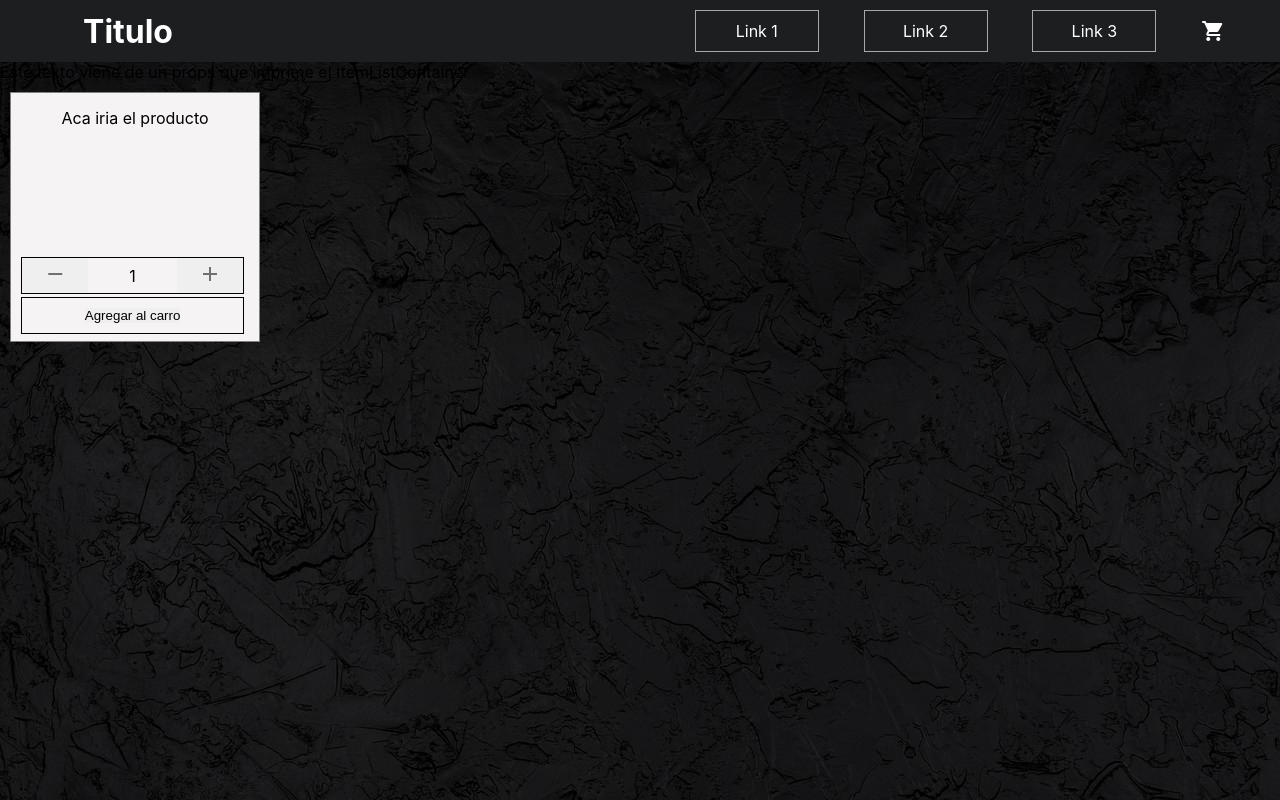
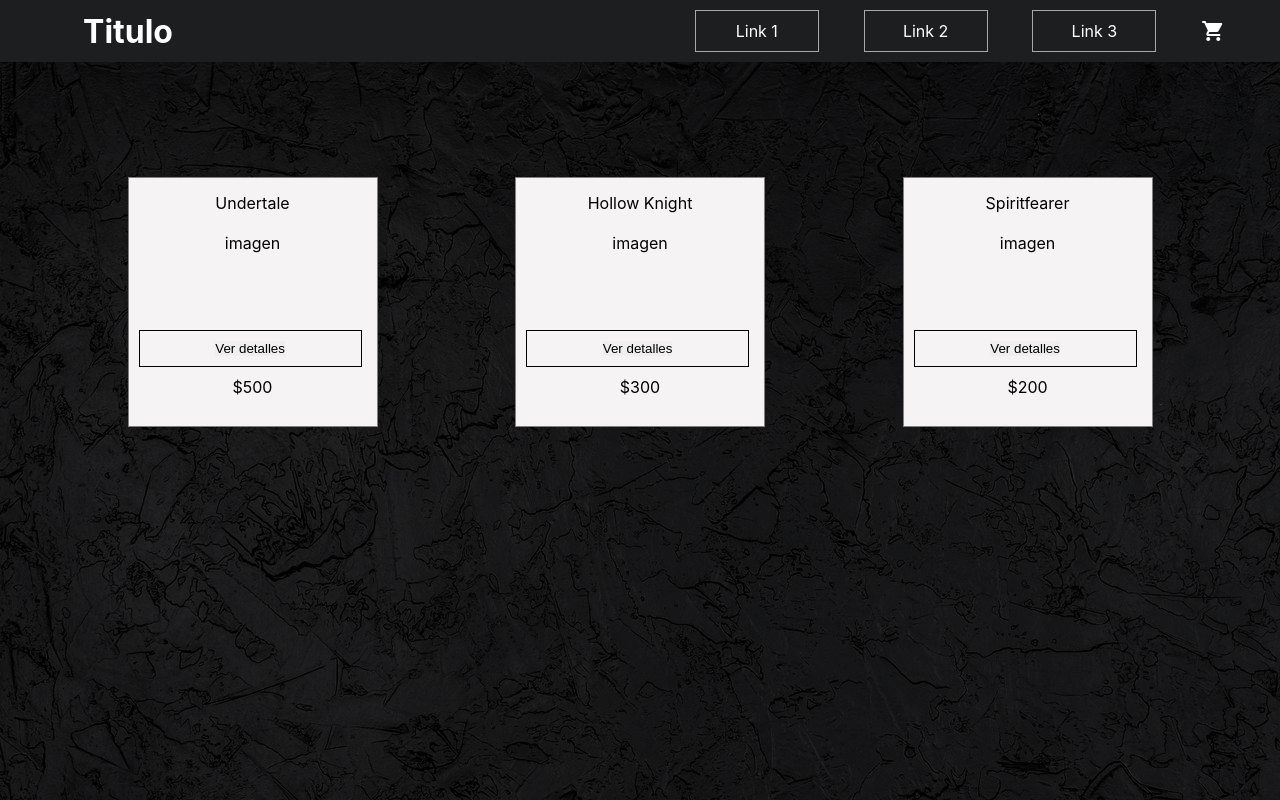
Before and after one commit to Agus-Landajo/CoderHouse-ReactJS, a React (Create React App) app: page / in a window 1280 px wide. Built offline with nearby package versions, Linux system fonts and the light colour scheme.

Commit message:
Desafio 6 - Promises, MAP, Asincronia

```diff
--- a/src/App.js
+++ b/src/App.js
@@ -8,7 +8,7 @@
     <div className="App">
       <div className="App-header"></div>
       <Header/>
-      <ItemListContainer texto="Este texto viene de un props que imprime el ItemListContainer"/>
+      <ItemListContainer/>
     </div>
   );
 }
--- /dev/null
+++ b/src/components/Item.js
@@ -0,0 +1,22 @@
+
+const Item = ({item})=>{
+    return(
+        <>
+            <div key={item.id} className="item">
+            <div className="item_img">
+              <p>{item.title}</p>
+              <br />
+              <p>{item.pictureUrl}</p>
+            </div>
+            <div className="item_details">
+              <button>
+                <p>Ver detalles</p>
+              </button>
+            </div>
+            <p>${item.price}</p>
+          </div>
+        </>
+    )
+}
+
+export default Item;
--- a/src/components/ItemCount.js
+++ b/src/components/ItemCount.js
@@ -45,6 +45,7 @@
           </button>
         </div>
       </div>
+
     </>
   );
 };
--- /dev/null
+++ b/src/components/ItemList.js
@@ -0,0 +1,15 @@
+import React from "react";
+import Item from "./Item";
+const ItemList = ({items}) => {
+  return (
+    <>
+      <div className="item_container">
+        {items.map((product) => (
+          <Item item = {product}/>
+        ))}
+      </div>
+    </>
+  );
+};
+
+export default ItemList;
--- a/src/components/ItemListContainer.js
+++ b/src/components/ItemListContainer.js
@@ -1,13 +1,42 @@
 import React from "react";
-import "./itemListContainer.css"
+import "./itemListContainer.css";
 import ItemCount from "./ItemCount";
-const ItemListContainer =(props)=>{
-    return(
+import { useState, useEffect } from "react";
+import ItemList from "./ItemList";
+
+const promiseProducts = () => {
+  return new Promise((resolve, reject) => {
+    setTimeout(
+      () =>
+        resolve([
+          { id: 1, title: "Undertale", price: 500, pictureUrl: "imagen" },
+          { id: 2, title: "Hollow Knight", price: 300, pictureUrl: "imagen" },
+          { id: 3, title: "Spiritfearer", price: 200, pictureUrl: "imagen" },
+        ]),2000
+    );
+  });
+};
+
+const ItemListContainer = () => {
+  const [products, setProducts] = useState([]);
+
+  useEffect(() => {
+    promiseProducts().then((data) => {
+      setProducts(data);
+    });
+  }, []);
+
+  return (
+    <>
+      {products.length == 0 ? (
+        <h3>Cargando productos...</h3>
+      ) : (
         <>
-            <p className="try_text">{props.texto}</p>
-            <ItemCount stock= {5} inicial= {1}/>
+            <ItemList items={products}/>
         </>
-    )
-}
+      )}
+    </>
+  );
+};
 
 export default ItemListContainer;
--- a/src/components/itemListContainer.css
+++ b/src/components/itemListContainer.css
@@ -1,4 +1,45 @@
-.try text p{
-    margin: 3rem;
-    padding: 10px;
+.item_container {
+  height: 60vh;
+  display: flex;
+  justify-content: space-evenly;
+  align-items: center;
 }
+
+.item{
+
+        margin: 10px;
+        height: 250px;
+        width: 250px;
+        background-color: rgb(245, 243, 243);
+        border: 1px solid grey;
+        text-align: center;
+
+}
+
+.item_img {
+    height: 60%;
+    padding-top: 15px;
+  }
+
+.item_details{
+    height: 15%;
+    width: 90%;
+    margin-left: 10px;
+    margin-top: 3px;
+    margin-bottom: 10px;
+
+    text-align: center;
+    border: 1px solid black;
+    display: flex;
+    align-items: center;
+    justify-content: center;
+
+}
+
+.item_details p{
+    color: black;
+}
+
+.item_details button{
+    border: none;
+}
--- a/src/components/itemcount.css
+++ b/src/components/itemcount.css
@@ -41,12 +41,12 @@
     width: 90%;
     margin-left: 10px;
     margin-top: 3px;
-
     text-align: center;
     border: 1px solid black;
     display: flex;
     align-items: center;
     justify-content: center;
+
 
 }
 
```
